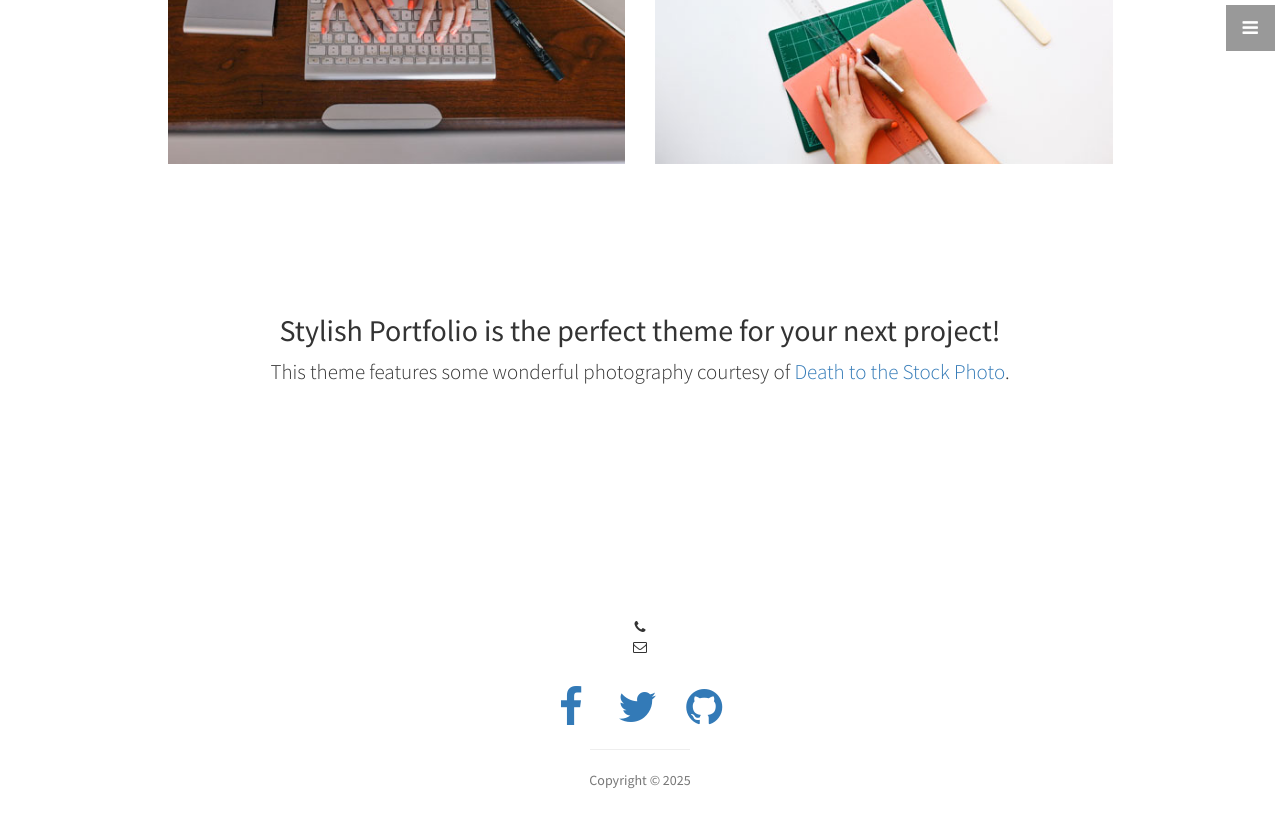
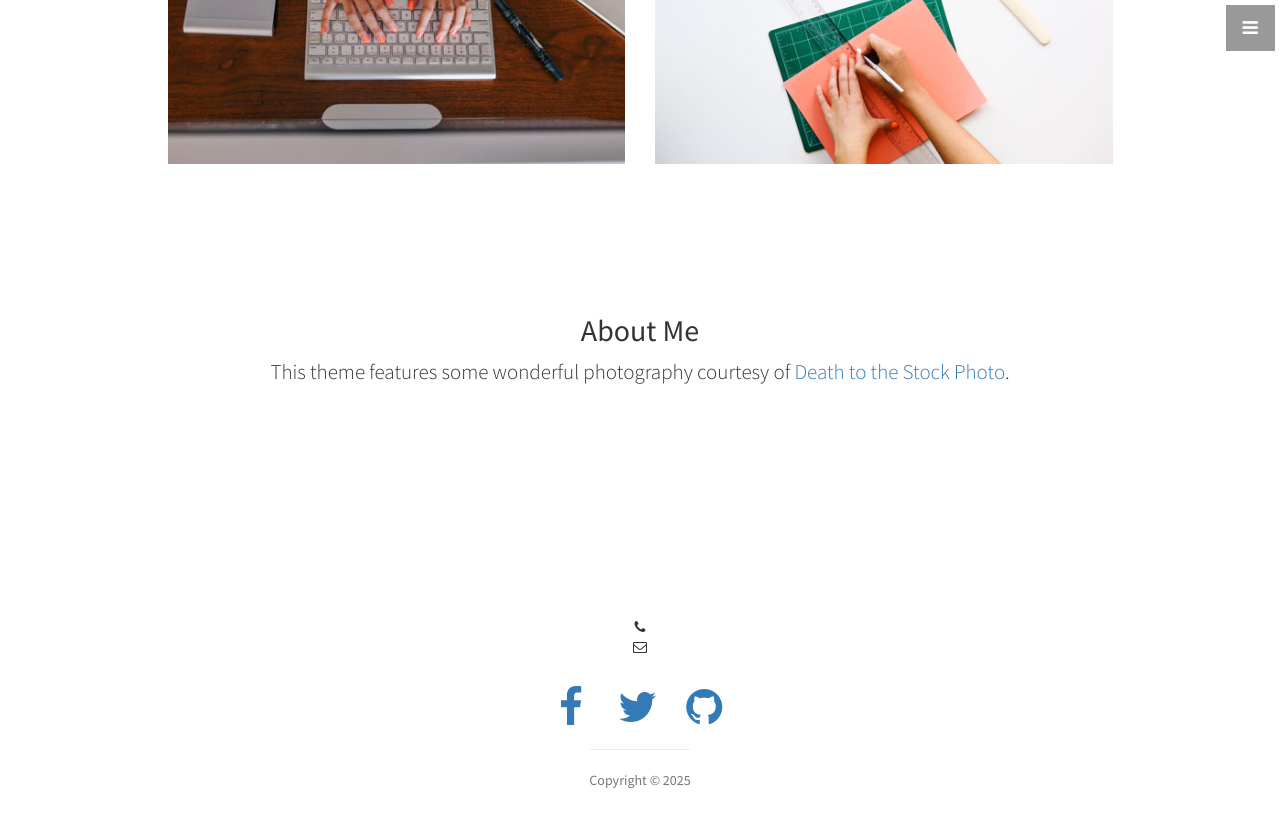
Before and after one commit to Yujxxng/Yujxxng.github.io, a Jekyll site: the page built from index.html, in a window 1280 px wide and 900 px high, scrolled down 1519 px. Shown: the top 828 px of the window. Built offline with Jekyll 4.4.1, drawn with Linux system fonts in a browser that asks for light colours.

Commit message:
change order

```diff
--- a/_includes/about.html
+++ b/_includes/about.html
@@ -2,7 +2,7 @@
   <div class="container">
     <div class="row">
       <div class="col-lg-12 text-center">
-        <h2>Stylish Portfolio is the perfect theme for your next project!</h2>
+        <h2>About Me</h2>
         <p class="lead">This theme features some wonderful photography courtesy of <a target="_blank" href="http://join.deathtothestockphoto.com/">Death to the Stock Photo</a>.</p>
       </div>
     </div>
--- a/_includes/navigation.html
+++ b/_includes/navigation.html
@@ -5,11 +5,11 @@
     <li class="sidebar-brand">
       <a href="#top"  onclick = $("#menu-close").click(); >Category</a>
     </li>
+	<li>
+      <a href="#portfolio" onclick = $("#menu-close").click(); >Portfolio</a>
+    </li>
     <li>
       <a href="#about" onclick = $("#menu-close").click(); >About</a>
-    </li>
-    <li>
-      <a href="#portfolio" onclick = $("#menu-close").click(); >Portfolio</a>
     </li>
     <li>
       <a href="#contact" onclick = $("#menu-close").click(); >Resume</a>
```
